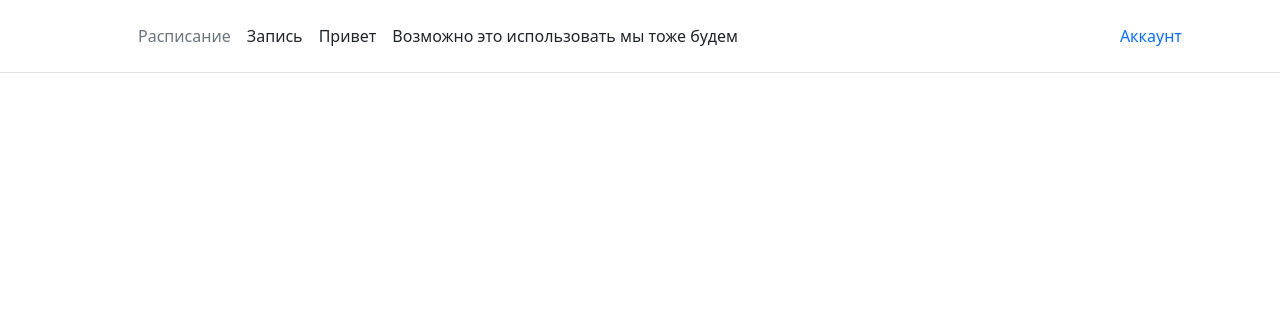
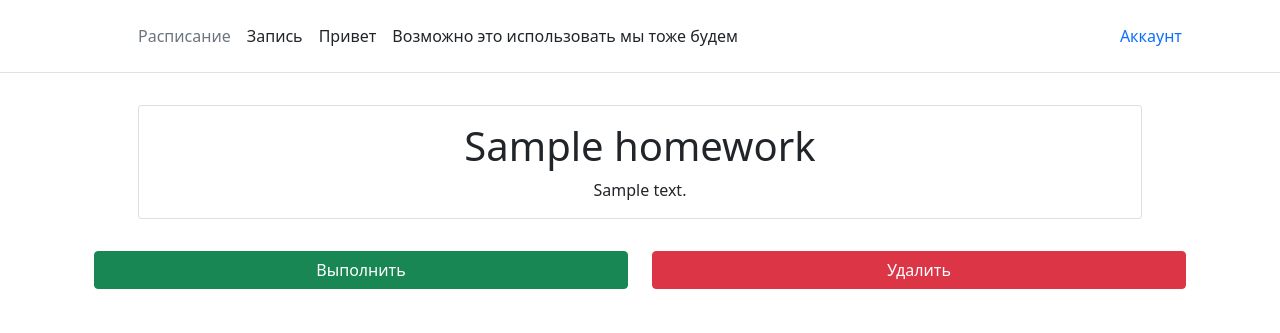
Before and after one commit to SH1SH4/Timetable2.0, a Flask app: page /school_schedule/1 in a window 1280 px wide. Shown: the top 333 px of the page. Run offline with Flask 2, Linux system fonts and the light colour scheme; a user stored in the database is signed in; tables that the repository leaves empty hold one stand-in row (values such as "Sample post"); some libraries are stand-ins or nearby versions.

Commit message:
Красота то какая

```diff
--- a/app.py
+++ b/main.py
@@ -67,21 +67,20 @@ def school_schedule():
             return render_template(
                 "school_schedule.html",
                 title="Расписание",
+                form=form,
                 user=current_user,
                 table=list(current_user.table.filter(Tables.completed == False))
             )
         if request.method == "POST":
             db_sess = db_session.create_session()
-            for record in current_user.table.filter(Tables.id == form.id.data):
-                record.completed = True
+            record = current_user.table.filter(Tables.id == form.id.data)[0]
+            record.completed = True
             db_sess.commit()
-            db_sess.close()
             return render_template(
                 "school_schedule.html",
                 title="Расписание",
                 user=current_user,
                 form=form,
-                page=page,
                 table=list(current_user.table.filter(Tables.completed == False))
             )
     else:
--- a/templates/homework.html
+++ b/templates/homework.html
@@ -1,6 +1,32 @@
 {% extends "main.html" %}
 {% block content %}
-    {% for i in table.homework_img %}
-        <img src="{{url_for('static', filename='images' + '/' +  table.owner_id|string + '/' + i.hash)}}" class="img-thumbnail">
-    {% endfor %}
+<div class="container">
+    <div class="row" style="margin: 2rem;">
+        <div class="col-sm">
+            <div class="card" style="width: 100%;">
+                <div class="card-body">
+                    <h1 class="card-title">{{ table.title }}</h1>
+                    <p class="card-text">{{ table.homework_text }}</p>
+                </div>
+            </div>
+        </div>
+        {% if table.homework_img %}
+            <div class="col-sm">
+                <div class="card" style="width: 100%;">
+                    {% for i in table.homework_img %}
+                        <img src="{{url_for('static', filename='images' + '/' +  table.owner_id|string + '/' + i.hash)}}" style="margin: 2rem; width: 30rem;" class="rounded mx-auto d-block">
+                    {% endfor %}
+                </div>
+            </div>
+        {% endif %}
+    </div>
+    <div class="row">
+        <div class="col-sm">
+            <button type="button" style="width: 100%;" class="btn btn-success">Выполнить</button>
+        </div>
+        <div class="col-sm">
+            <button type="button" style="width: 100%;" class="btn btn-danger">Удалить</button>
+        </div>
+    </div>
+</div>
 {% endblock %}
```
Also changed, not shown: templates/school_schedule.html (+10 -6 lines).
